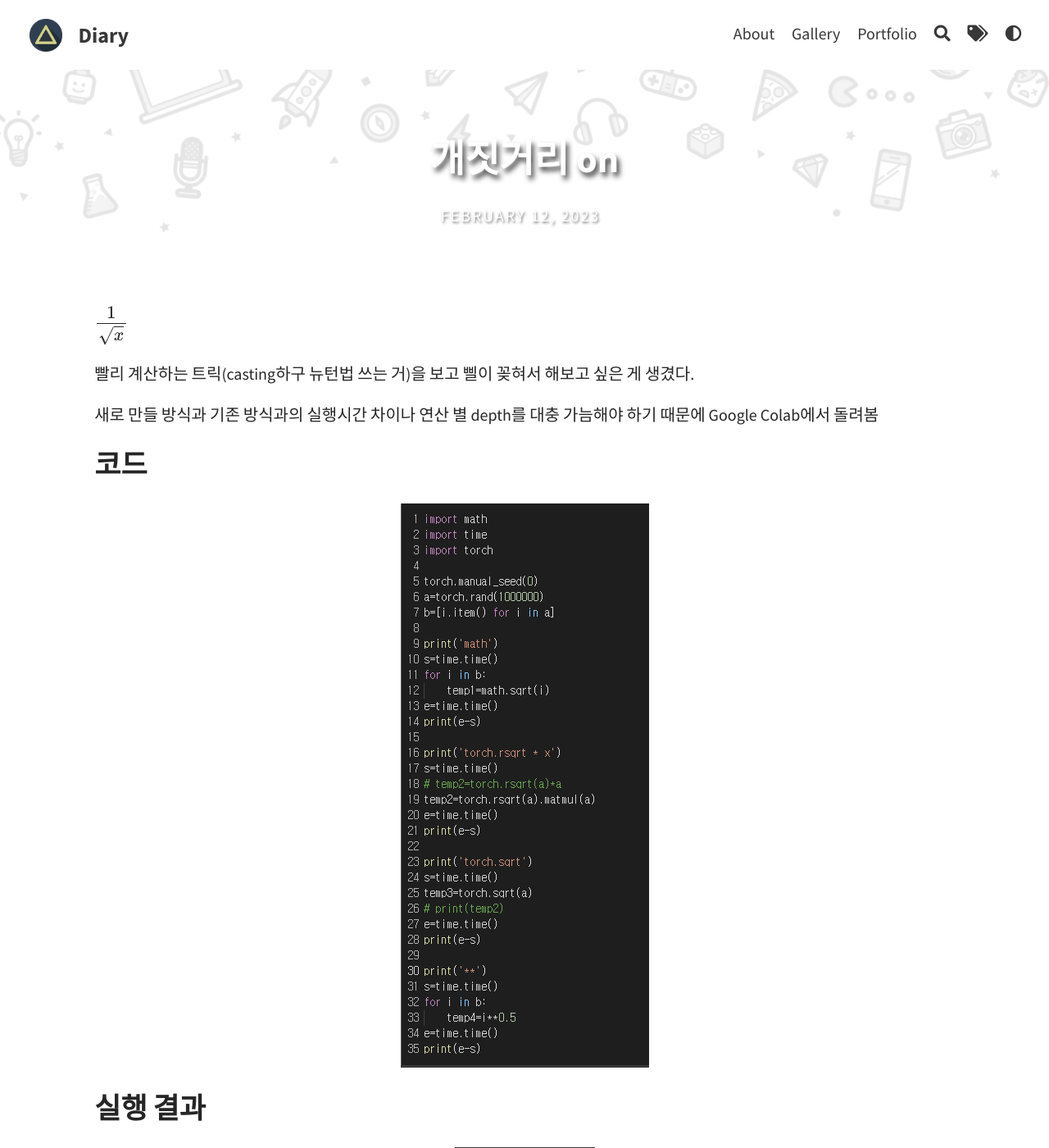
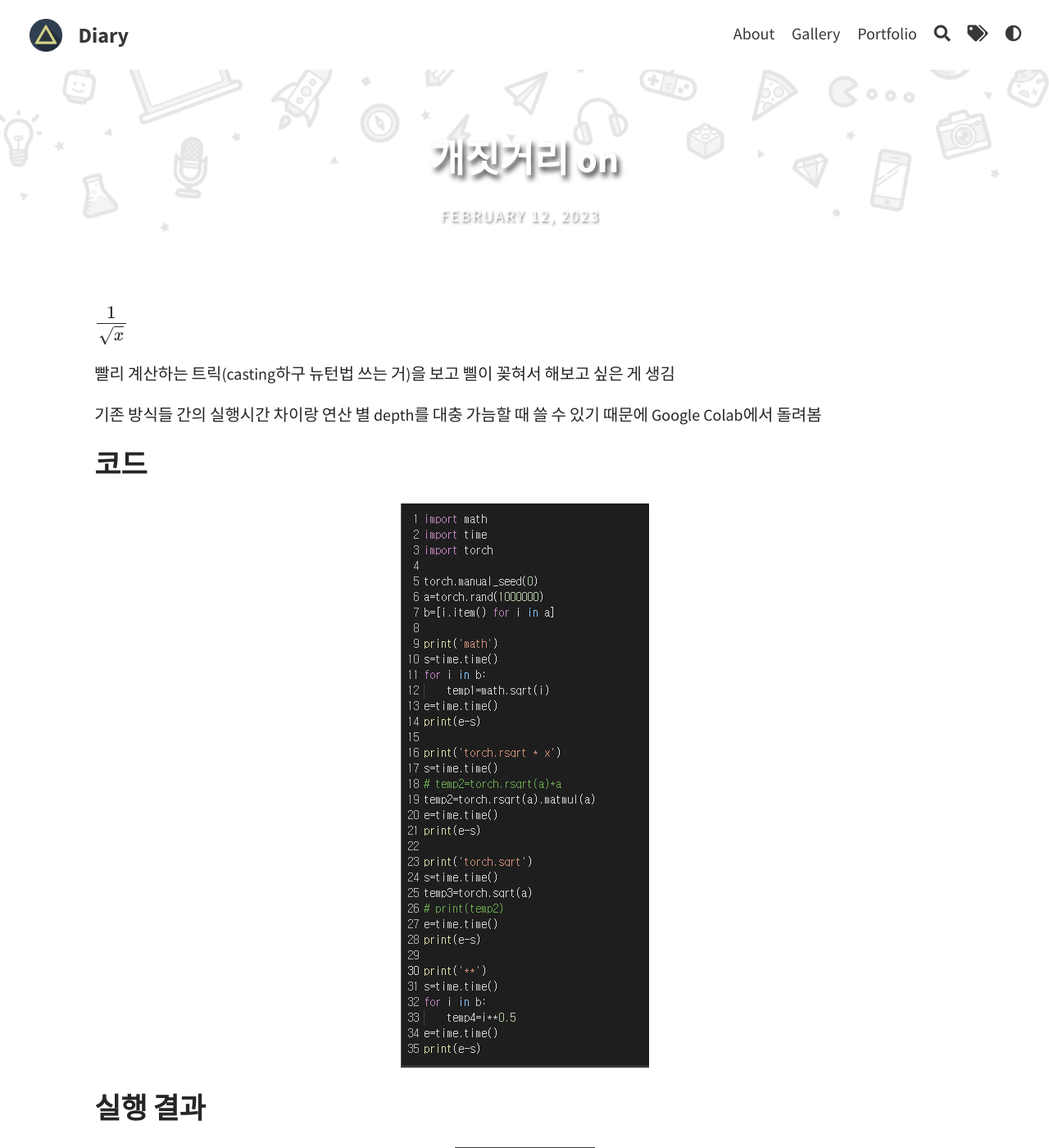
Before and after one commit to sixicode/sixicode.github.io, a Jekyll site: the page built from _posts/2023-02-12-개짓거리-on.md, in a window 1280 px wide and 1400 px high. Shown: the whole window at 82% size. Built offline with Jekyll 4.4.1, drawn with Linux system fonts in a browser that asks for light colours; nearby versions of some CDN libraries; library files that are not in the unit come from our copies; formulas are drawn with MathJax 3; comment, search, counter and statistics services are not loaded; some of the changed text lies outside the part shown.

Commit message:
Update 2023-02-12-개짓거리-on.md

```diff
--- a/_posts/2023-02-12-개짓거리-on.md
+++ b/_posts/2023-02-12-개짓거리-on.md
@@ -12,9 +12,9 @@ tags: [python]
 
 $\cfrac{1}{\sqrt{x}}$
 
-빨리 계산하는 트릭(casting하구 뉴턴법 쓰는 거)을 보고 삘이 꽂혀서 해보고 싶은 게 생겼다.
+빨리 계산하는 트릭(casting하구 뉴턴법 쓰는 거)을 보고 삘이 꽂혀서 해보고 싶은 게 생김
 
-새로 만들 방식과 기존 방식과의 실행시간 차이나 연산 별 depth를 대충 가늠해야 하기 때문에 Google Colab에서 돌려봄
+기존 방식들 간의 실행시간 차이랑 연산 별 depth를 대충 가늠할 때 쓸 수 있기 때문에 Google Colab에서 돌려봄
 
 ## 코드
 <center><img src="https://sixicode.github.io/assets/img/posts/2023-02-12-개짓거리-on/code.PNG"></center>
@@ -32,7 +32,7 @@ $\cfrac{1}{\sqrt{x}}$
 
 알고리즘 처음 배웠을 때 1초에 1억번 연산이랬는데
 
-컴퓨터가 많이 좋아졌나보다
+컴퓨터가 많이 좋아졌나봄
 
 최적화 미쳤다. 이걸 이기는 걸 만들 수 있으리라곤 생각이 되지 않지만..
 
```
